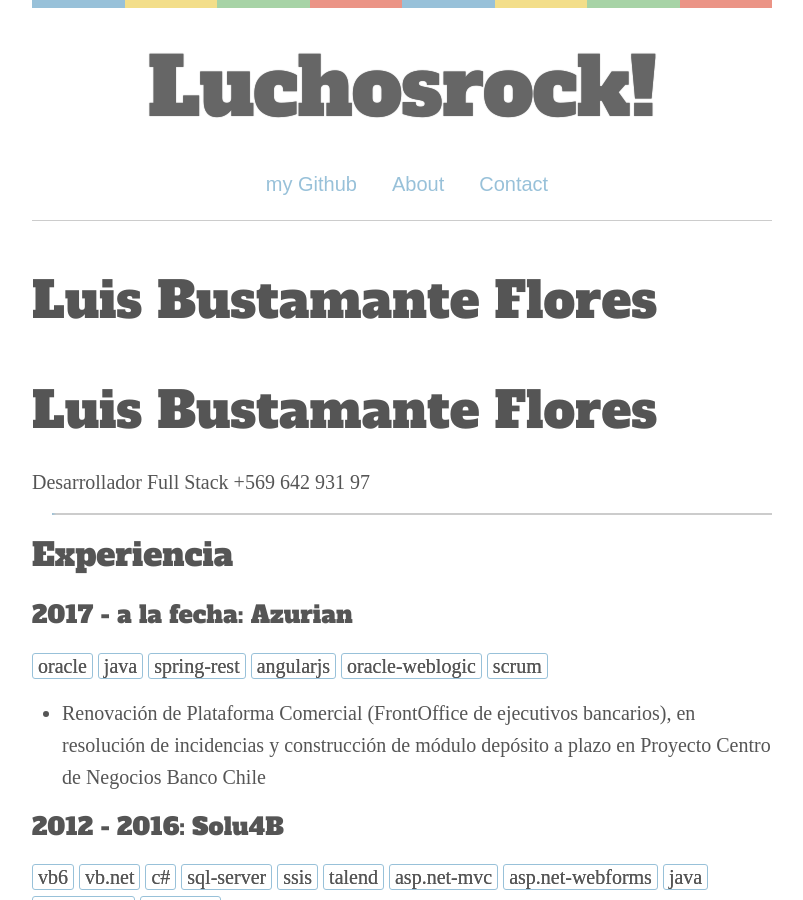
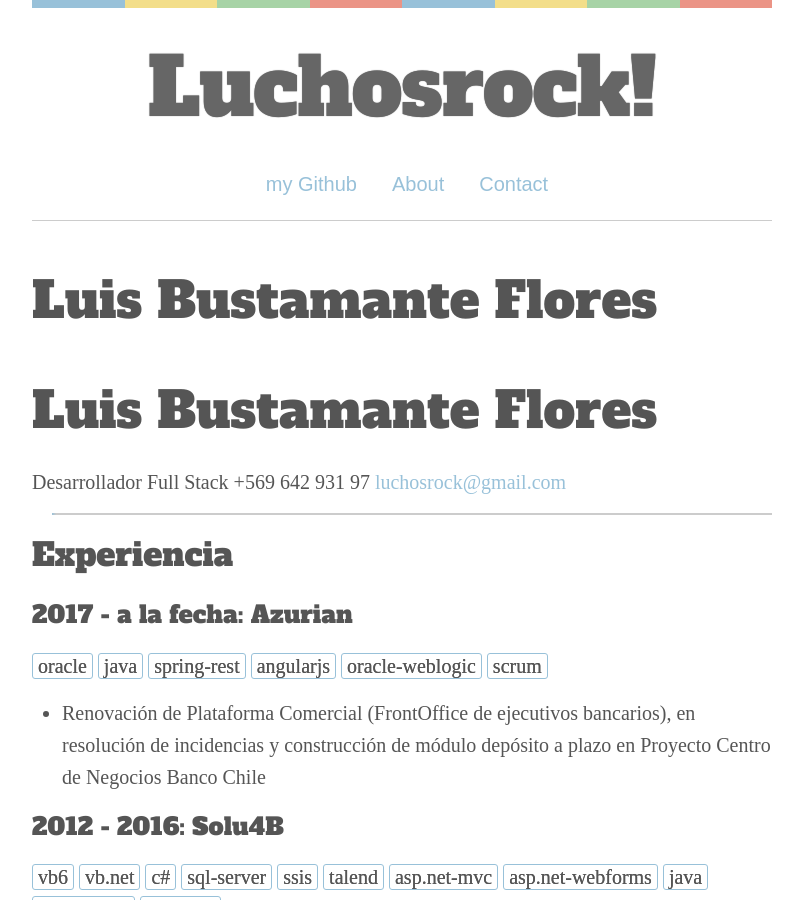
Before and after one commit to luchosrock/luchosrock.github.io, a Jekyll site: the page built from cv.md, in a window 1280 px wide and 900 px high. Shown: the whole window, without its empty margins (238-1041 px from the left). Built offline with Jekyll 4.4.1, drawn with Linux system fonts in a browser that asks for light colours; some web fonts are replaced; our own code applies the rules of GitHub Pages for plain Markdown files.

Commit message:
Update cv.md

```diff
--- a/cv.md
+++ b/cv.md
@@ -2,7 +2,7 @@
 
 Desarrollador Full Stack
 +569 642 931 97
-
+[luchosrock@gmail.com](mailto:luchosrock@gmail.com)
 >
 
 ## Experiencia
```
